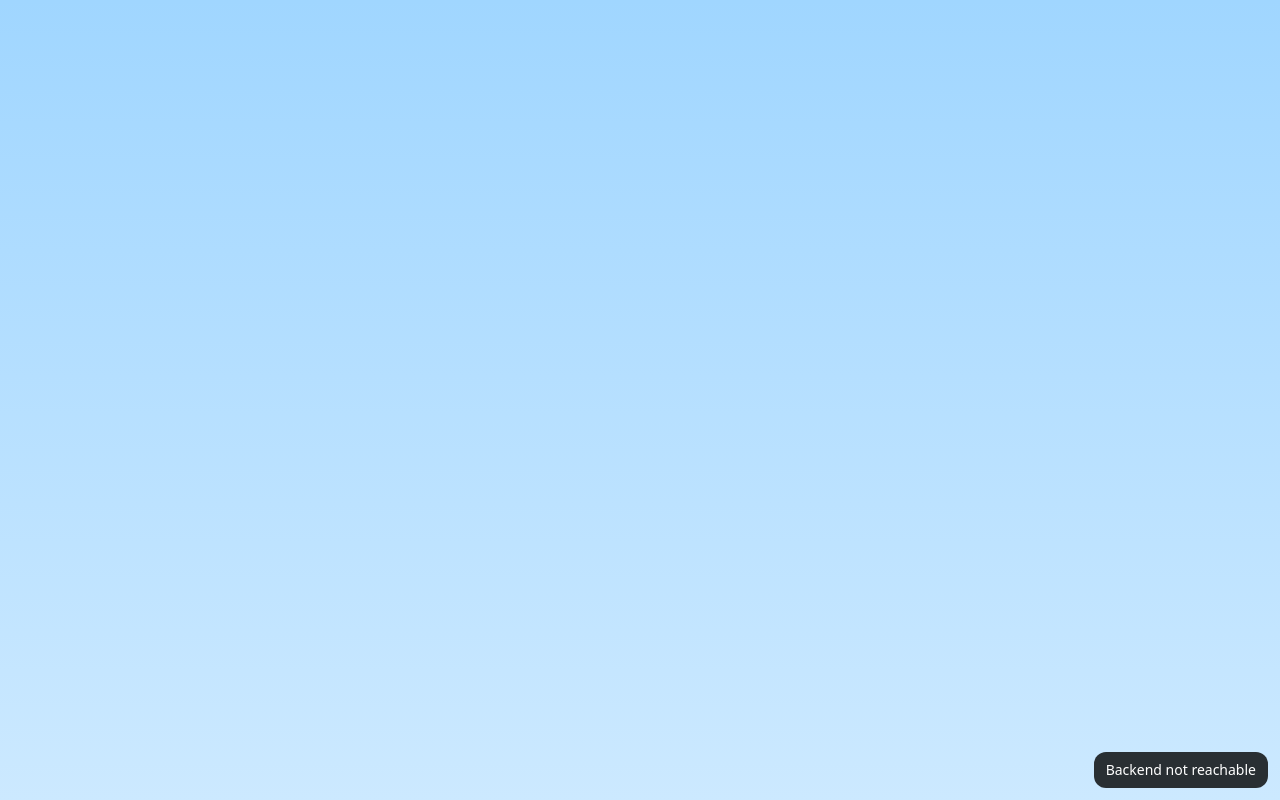
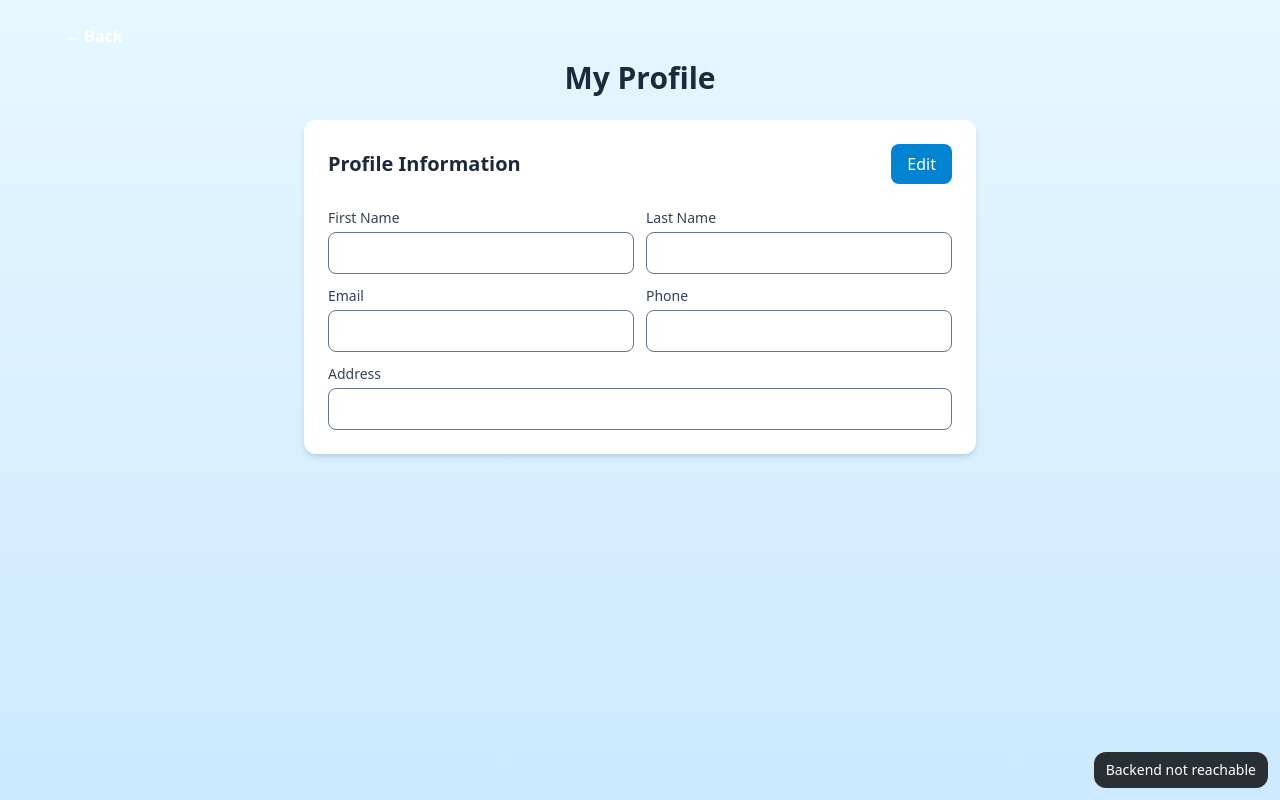
Before and after one commit to Rana-Ezzeddine/HEALIO, a React (Vite) app in the folder frontend/: page /profilePatient in a window 1280 px wide. Built offline with nearby package versions, Linux system fonts and the light colour scheme; no server answers.

Commit message:
Added the ProfilePatient file

```diff
--- a/frontend/src/pages/DashboardPatient1.jsx
+++ /dev/null
@@ -1,73 +0,0 @@
-import { useEffect, useState } from "react";
-import { useNavigate } from "react-router-dom";
-
-export default function DashboardPatient1() {
-  const navigate = useNavigate();
-  const [role, setRole] = useState(null);
-  const [name, setName] = useState(null);
-
-  useEffect(() => {
-    try {
-      const r = localStorage.getItem("userRole");
-      setRole(r || "patient");
-      const firstName = localStorage.getItem("firstName") || "Patient";
-      setName(firstName);
-    } catch (err) {
-      console.error(err);
-    }
-  }, []);
-
-  function handleLogout() {
-    try {
-      localStorage.removeItem("userRole");
-    } catch (err) {
-      console.error(err);
-    }
-    navigate("/");
-  }
-
-  return (
-    <div className="min-h-screen bg-gradient-to-b from-[#e6f7ff] to-white p-6">
-      <header className="max-w-6xl mx-auto flex items-center justify-between mb-6">
-        <div>
-          <h1 className="text-2xl font-bold text-slate-800">Welcome, {name}</h1>
-          <p className="text-sm font-semibold text-slate-600">Role: {role}</p>
-        </div>
-        <div className="flex gap-3">
-          <button
-            onClick={() => navigate('/dashboardPatient')}
-            className="px-4 py-2 bg-sky-600 text-white rounded-lg hover:bg-sky-500">
-            Dashboard
-          </button>
-          <button
-            onClick={handleLogout}
-            className="px-4 py-2 bg-white border border-sky-700 text-sky-700 hover:bg-slate-100 rounded-lg">
-            Logout
-          </button>
-        </div>
-      </header>
-
-      <main className="max-w-6xl mx-auto grid grid-cols-1 md:grid-cols-3 gap-6">
-        <section className="col-span-2 bg-white p-6 rounded-xl shadow">
-          <h2 className="text-lg font-semibold mb-3">Upcoming Appointments</h2>
-          <div className="text-sm text-slate-600">No upcoming appointments — book one to get started.</div>
-        </section>
-
-        <aside className="bg-white p-6 rounded-xl shadow">
-          <h3 className="text-md font-semibold mb-3">Quick Actions</h3>
-          <div className="flex flex-col gap-2">
-            <button
-              onClick={() => navigate('/appointments')}
-              className="text-left px-3 py-2 bg-sky-100 hover:bg-sky-50 rounded-md">Book Appointment</button>
-            <button
-              onClick={() => navigate('/records')}
-              className="text-left px-3 py-2 bg-sky-100 hover:bg-sky-50 rounded-md">View Medical Records</button>
-            <button
-              onClick={() => navigate('/messages')}
-              className="text-left px-3 py-2 bg-sky-100 hover:bg-sky-50 rounded-md">Messages</button>
-          </div>
-        </aside>
-      </main>
-    </div>
-  );
-}
--- a/frontend/src/pages/ProfilePatient.jsx
+++ b/frontend/src/pages/ProfilePatient.jsx
@@ -1,12 +1,142 @@
-import { useState } from "react";
+import { useState, useEffect } from "react";
+import { useNavigate } from "react-router-dom";
 
 export default function ProfilePatient(){
     const [isEditing, setIsEditing] = useState(false);
+    const navigate = useNavigate();
+    const[firstName, setFirstName] = useState("");
+    const[lastName, setLastName] = useState("");
+    const[email, setEmail] = useState("");
+    const[phone, setPhone] = useState("");
+    const[address, setAddress] = useState("");
+
+    useEffect(() => {
+        try{
+            setFirstName(localStorage.getItem("firstName") || "");
+            setLastName(localStorage.getItem("lastName") || "");
+            setEmail(localStorage.getItem("email") || "");
+            setPhone(localStorage.getItem("phone") || "");
+            setAddress(localStorage.getItem("address") || "");
+        } catch(err){
+            console.error(err)
+        }
+    }, []);
+
+    function handleSave() {
+        try {
+            localStorage.setItem("firstName", firstName);
+            localStorage.setItem("lastName", lastName);
+            localStorage.setItem("email", email);
+            localStorage.setItem("phone", phone);
+            localStorage.setItem("address", address);
+            setIsEditing(false);
+        } catch(err) {
+            console.error(err);
+        }
+    }
+
+    function handleCancel() {
+        setIsEditing(false);
+        setFirstName(localStorage.getItem("firstName") || "");
+        setLastName(localStorage.getItem("lastName") || "");
+        setEmail(localStorage.getItem("email") || "");
+        setPhone(localStorage.getItem("phone") || "");
+        setAddress(localStorage.getItem("address") || "");
+    }
 
     return(
-        <div className="min-h-screen bg-gradient-to-b from-[#A0D6FF] to-[#cce9ff] p-6">
-            <div className="flex items-center justify-center">
-
+        <div className="min-h-screen bg-gradient-to-b from-[#e6f7ff] to-[#cce9ff] p-6">
+            <header className="max-w-6xl mx-auto mb-6">
+                <button
+                    onClick={() => navigate('/dashboardPatient')}
+                    className="text-white hover:underline cursor-pointer font-semibold mb-3">
+                    ← Back
+                </button>
+                <h1 className="text-3xl font-bold text-center text-slate-800">My Profile</h1>
+            </header>
+            <div className="max-w-2xl mx-auto bg-white rounded-xl shadow-md p-6">
+                <div className="flex justify-between items-center mb-6">
+                    <h2 className="text-xl font-semibold text-slate-800">Profile Information</h2>
+                    {!isEditing ? (
+                        <button
+                            type="button"
+                            onClick={() => setIsEditing(true)}
+                            className="px-4 py-2 bg-sky-600 text-white rounded-lg hover:bg-sky-500">
+                            Edit
+                        </button>
+                    ) : (
+                        <div className="flex gap-2">
+                            <button
+                                type="button"
+                                onClick={handleSave}
+                                className="px-4 py-2 bg-green-600 text-white rounded-lg hover:bg-green-500">
+                                Save
+                            </button>
+                            <button
+                                type="button"
+                                onClick={handleCancel}
+                                className="px-4 py-2 bg-slate-400 text-white rounded-lg hover:bg-slate-300">
+                                Cancel
+                            </button>
+                        </div>
+                    )}
+                </div>
+                <div className="flex flex-col gap-3">
+                    <div className="flex gap-3">
+                        <div className="w-full flex flex-col gap-1">
+                            <label className="text-sm font-medium text-slate-700">First Name</label>
+                            <input
+                                type="text"
+                                value={firstName}
+                                onChange={(e)=>setFirstName(e.target.value)}
+                                disabled={!isEditing}
+                                className="w-full px-3 py-2 border rounded-lg border-slate-500 text-slate-600 focus:ring-2 focus:outline-none focus:border-sky-500 focus:ring-sky-500 focus:text-sky-700"
+                            />
+                        </div>
+                        <div className="w-full flex flex-col gap-1">
+                            <label className="text-sm font-medium text-slate-700">Last Name</label>
+                            <input
+                                type="text"
+                                value={lastName}
+                                onChange={(e)=>setLastName(e.target.value)}
+                                disabled={!isEditing}
+                                className="w-full px-3 py-2 border rounded-lg border-slate-500 text-slate-600 focus:ring-2 focus:outline-none focus:border-sky-500 focus:ring-sky-500 focus:text-sky-700"
+                            />
+                        </div>
+                    </div>
+                    <div className="flex gap-3">
+                        <div className="w-full flex flex-col gap-1">
+                            <label className="text-sm font-medium text-slate-700">Email</label>
+                                <input
+                                    type="email"
+                                    value={email}
+                                    onChange={(e)=>setEmail(e.target.value)}
+                                    disabled={!isEditing}
+                                    className="w-full px-3 py-2 border rounded-lg border-slate-500 text-slate-600 focus:ring-2 focus:outline-none focus:border-sky-500 focus:ring-sky-500 focus:text-sky-700"
+                                />
+                        </div>
+                        <div className="w-full flex flex-col gap-1">
+                            <label className="text-sm font-medium text-slate-700">Phone</label>
+                            <input
+                                type="text"
+                                value={phone}
+                                onChange={(e)=>setPhone(e.target.value)}
+                                disabled={!isEditing}
+                                className="w-full px-3 py-2 border rounded-lg border-slate-500 text-slate-600 focus:ring-2 focus:outline-none focus:border-sky-500 focus:ring-sky-500 focus:text-sky-700"
+                            />
+                        </div>
+                    </div>
+                    <div className="w-full flex flex-col gap-1">
+                        <label className="text-sm font-medium text-slate-700">Address</label>
+                        <input
+                            type="text"
+                            value={address}
+                            onChange={(e)=>setAddress(e.target.value)}
+                            disabled={!isEditing}
+                            className="w-full px-3 py-2 border rounded-lg border-slate-500 text-slate-600 focus:ring-2 focus:outline-none focus:border-sky-500 focus:ring-sky-500 focus:text-sky-700"
+                        />
+                    </div>
+                </div>
             </div>
         </div>
     );
```
